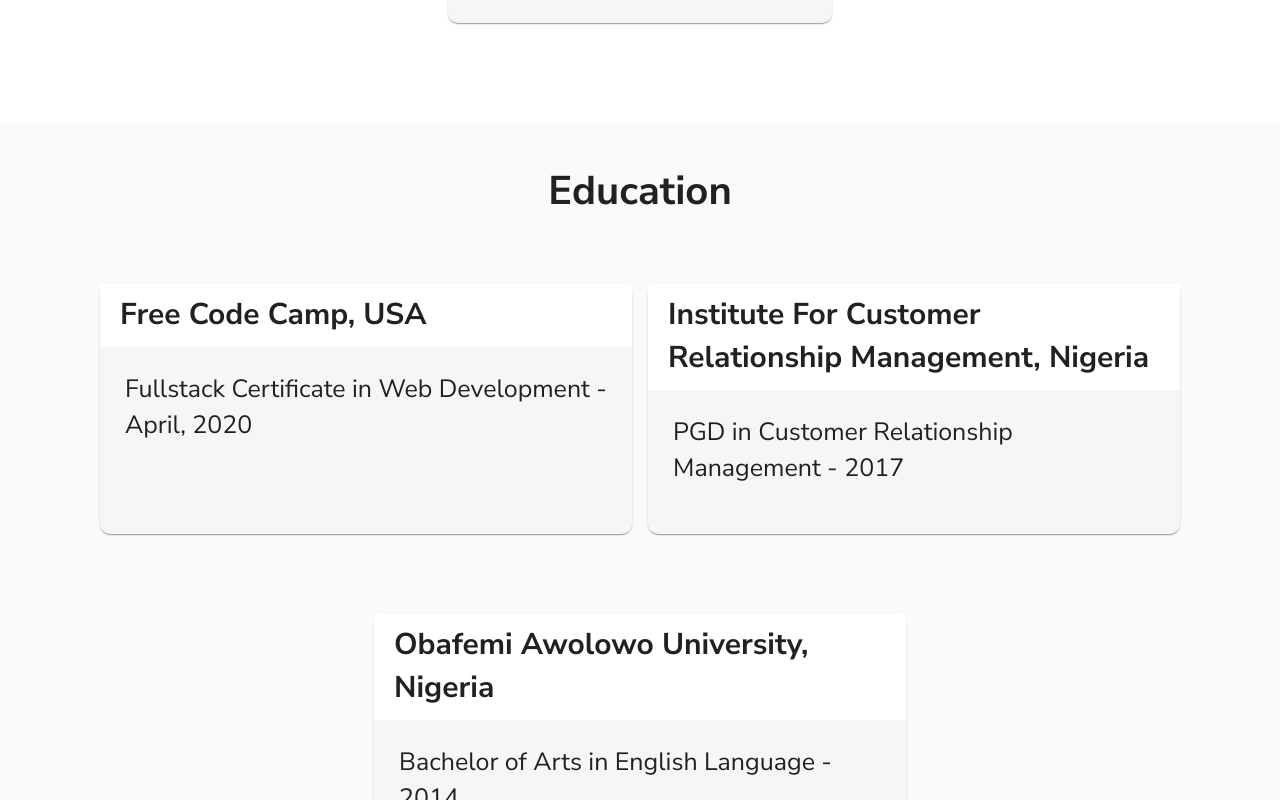
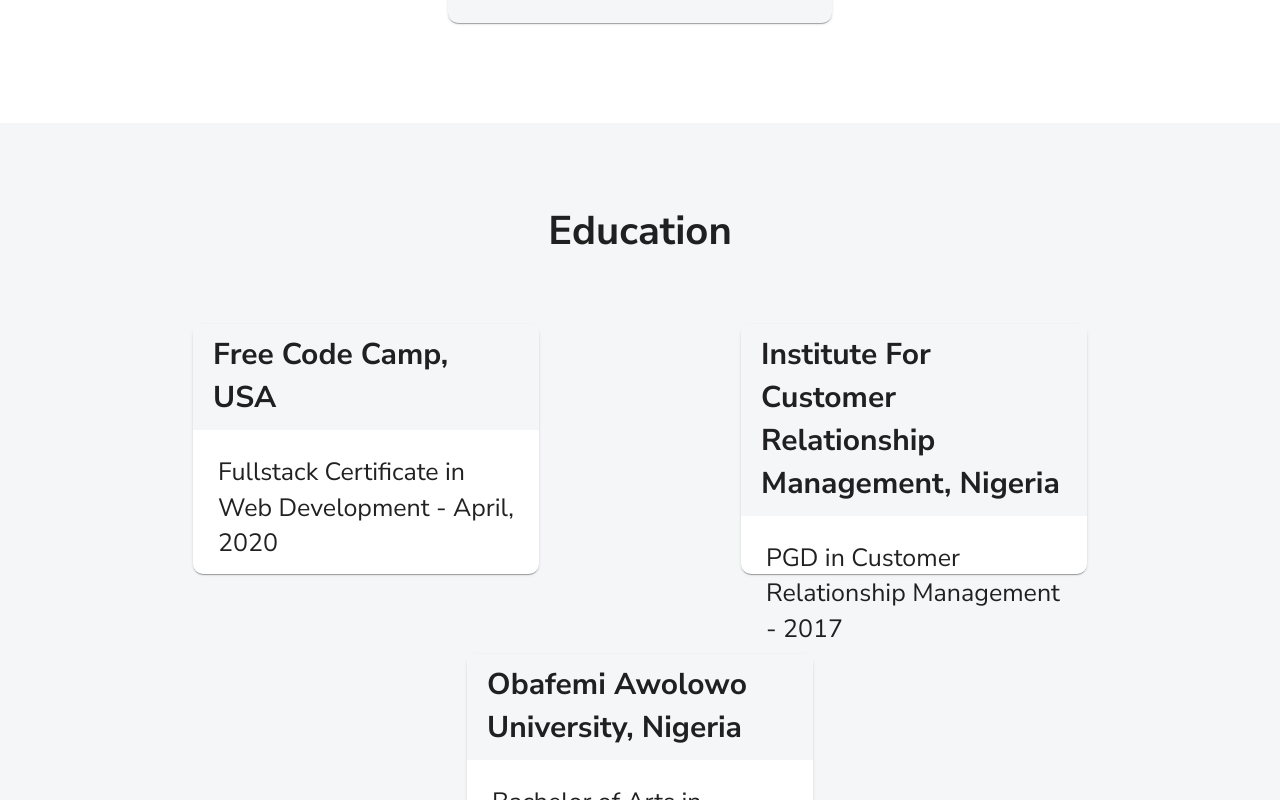
Before and after one commit to ayodiya/HNGi8-x-I4G-stage-two-three, a React (Create React App) app in the folder resume/: page / in a window 1280 px wide. Shown: the part 2980-3780 px from the top of the page. Built offline with nearby package versions, Linux system fonts and the light colour scheme.

Commit message:
remove comment

```diff
--- a/resume/src/components/Education.jsx
+++ b/resume/src/components/Education.jsx
@@ -5,6 +5,8 @@
 
 const useStyles = makeStyles(theme => ({
   background: {
+    backgroundColor: '#f4f6f8',
+    paddingBottom: '50px',
     [theme.breakpoints.up('md')]: {
       padding: '40px 100px 100px 100px'
     }
@@ -13,12 +15,13 @@
     display: 'flex',
     justifyContent: 'center',
     fontSize: '40px',
-    fontWeight: 'bold'
+    fontWeight: 'bold',
+    paddingTop: '40px'
   },
   heading2: {
     fontSize: '20px',
     fontWeight: 'bold',
-    backgroundColor: 'white',
+    backgroundColor: '#f4f6f8',
     padding: '10px  20px  10px 20px',
     [theme.breakpoints.up('md')]: {
       fontSize: '30px'
@@ -28,9 +31,9 @@
     width: '80%',
     borderRadius: '10px',
     height: '200px',
-    backgroundColor: '#f4f6f8',
+    backgroundColor: 'white',
     [theme.breakpoints.up('md')]: {
-      width: '100%',
+      width: '65%',
       height: '250px'
     }
   },
@@ -76,8 +79,6 @@
               display='flex'
               justifyContent='center'
               pt={8}
-              // data-aos='zoom-in-up'
-              // data-aos-delay='100'
               data-aos='flip-left'
               data-aos-easing='ease-out-cubic'
               data-aos-duration='2000'
```
